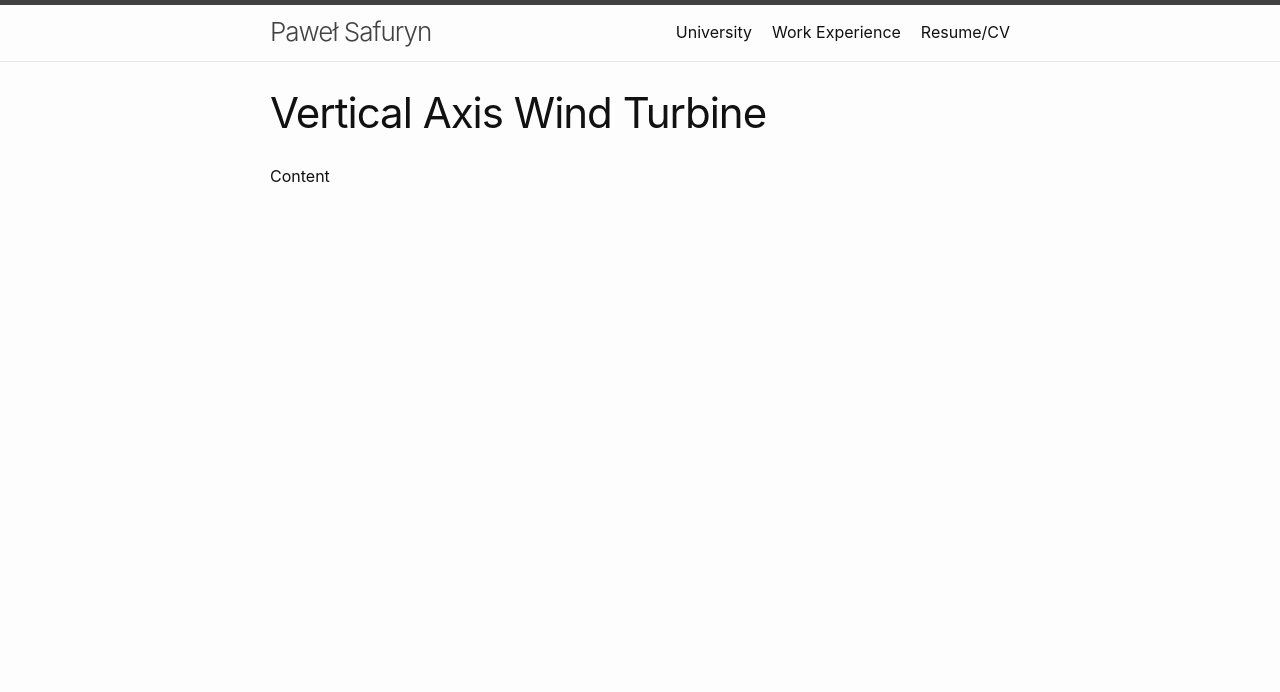
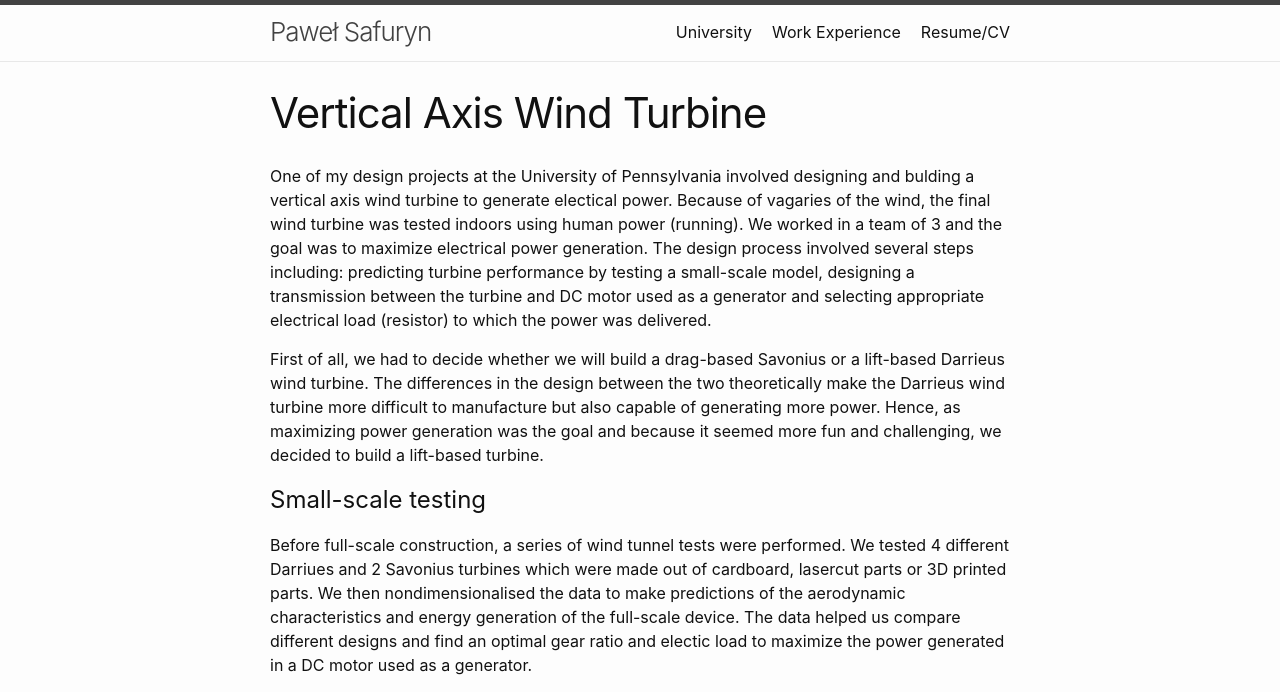
Before and after one commit to safurynp/safurynp.github.io, a Jekyll site: the page built from uni-projects/proj-4.md, in a window 1280 px wide and 1400 px high. Shown: the top 692 px of the window. Built offline with Jekyll 4.4.1, drawn with Linux system fonts in a browser that asks for light colours; some of the changed text lies outside the part shown; grey boxes are pictures that could not be loaded.

Commit message:
finished uni projects

```diff
--- a/_includes/uni-logos.html
+++ b/_includes/uni-logos.html
@@ -59,19 +59,19 @@
 
 <div class="row1">
   <div class="column1">
-    <a href="">
+    <a href="https://www.ed.ac.uk/">
       <img src="{{ site.url }}/assets/uni-logos/edi.png" style="height:100%" class="cursor1">
     </a>
     <p class="uni-caption">2012-17<br/>MEng</p>
   </div>
   <div class="column1">
-    <a href="">
+    <a href="https://www.upenn.edu/">
       <img src="{{ site.url }}/assets/uni-logos/upenn.png" style="height:100%" class="cursor1">
     </a>
     <p class="uni-caption">2014-15<br/>1 Year Exchange</p>
   </div>
   <div class="column1">
-    <a href="">
+    <a href="http://iao.nuaa.edu.cn/">
       <img src="{{ site.url }}/assets/uni-logos/nuaa.png" style="height:100%" class="cursor1">
     </a>
     <p class="uni-caption">Summer 2014<br/>1 Month Exchange</p>
--- a/_includes/youtubePlayer.html
+++ b/_includes/youtubePlayer.html
@@ -1 +1 @@
-<iframe width="560" height="315" src="https://www.youtube.com/embed/{{ include.id }}" frameborder="0" allowfullscreen></iframe>
+<iframe  width="560" height="315" src="https://www.youtube.com/embed/{{ include.id }}" frameborder="0" allowfullscreen></iframe>
--- a/uni-projects/proj-4.md
+++ b/uni-projects/proj-4.md
@@ -3,4 +3,21 @@ layout: page
 title: 'Vertical Axis Wind Turbine'
 ---
 
-Content
+One of my design projects at the University of Pennsylvania involved designing and bulding a vertical axis wind turbine to generate electical power. Because of vagaries of the wind, the final wind turbine was tested indoors using human power (running). We worked in a team of 3 and the goal was to maximize electrical power generation. The design process involved several steps including: predicting turbine performance by testing  a small-scale model, designing a transmission between the turbine and DC motor used as a generator and selecting appropriate electrical load (resistor) to which the power was delivered.
+
+First of all, we had to decide whether we will build a drag-based Savonius or a lift-based Darrieus wind turbine. The differences in the design between the two theoretically make the Darrieus wind turbine more difficult to manufacture but also capable of generating more power. Hence, as maximizing power generation was the goal and because it seemed more fun and challenging, we decided to build a lift-based turbine.
+
+# Small-scale testing
+Before full-scale construction, a series of wind tunnel tests were performed. We tested 4 different Darriues and 2 Savonius turbines which were made out of cardboard, lasercut parts or 3D printed parts. We then nondimensionalised the data to make predictions of the aerodynamic characteristics and energy generation of the full-scale device. The data helped us compare different designs and find an optimal gear ratio and electic load to maximize the power generated in a DC motor used as a generator.
+
+{% include youtubePlayer.html id="lQjyqbgQux8" %}
+
+# Full-scale design and manufacturing
+The most effective design was picked for full-scale manufacturing. It was a three-blade Darrieus with NACA0021 airfoil. The turbine was built from a variety of different parts which included: laser-cut balsa and MDF wing profiles, aluminium bars and cardboard tubes, 3D printed connections and MonoKote coating of the airfoils. As it can be seen in the video on the right, the wind turbine outdoor test was a success.
+
+![]({{ site.url }}/assets/img/uni-projects/proj-4/img1.jpg)  |  ![]({{ site.url }}/assets/img/uni-projects/proj-4/img2.jpg) | ![]({{ site.url }}/assets/img/uni-projects/proj-4/img3.jpg)
+
+{% include youtubePlayer.html id="mYG0ju5gSm4" %}
+
+# Gearbox sizing and DC motor analysis
+Next, the DC motor used as a generator had to be characterised and optimum gear ratio and electrical load had to be chosen to minimize energy losses in converting mechanical energy into electrical energy. No-load current, speed, emf and torque constants of the motor were found experimentally and then MATLAB software was used find the optimum external resistance and rotational speed. A successful final demonstration was then delivered!
```
Also changed, not shown: uni-projects/proj-2.md (+2 -0 lines), uni-projects/proj-3.md (+12 -1 lines), assets/img/uni-projects/proj-3/img1.jpg (added), assets/img/uni-projects/proj-3/img2.jpg (added), assets/img/uni-projects/proj-3/img3.jpg (added), assets/img/uni-projects/proj-3/img4.jpg (added), assets/img/uni-projects/proj-4/img1.jpg (added), assets/img/uni-projects/proj-4/img2.jpg (added), assets/img/uni-projects/proj-4/img3.jpg (added), 1 other file.
